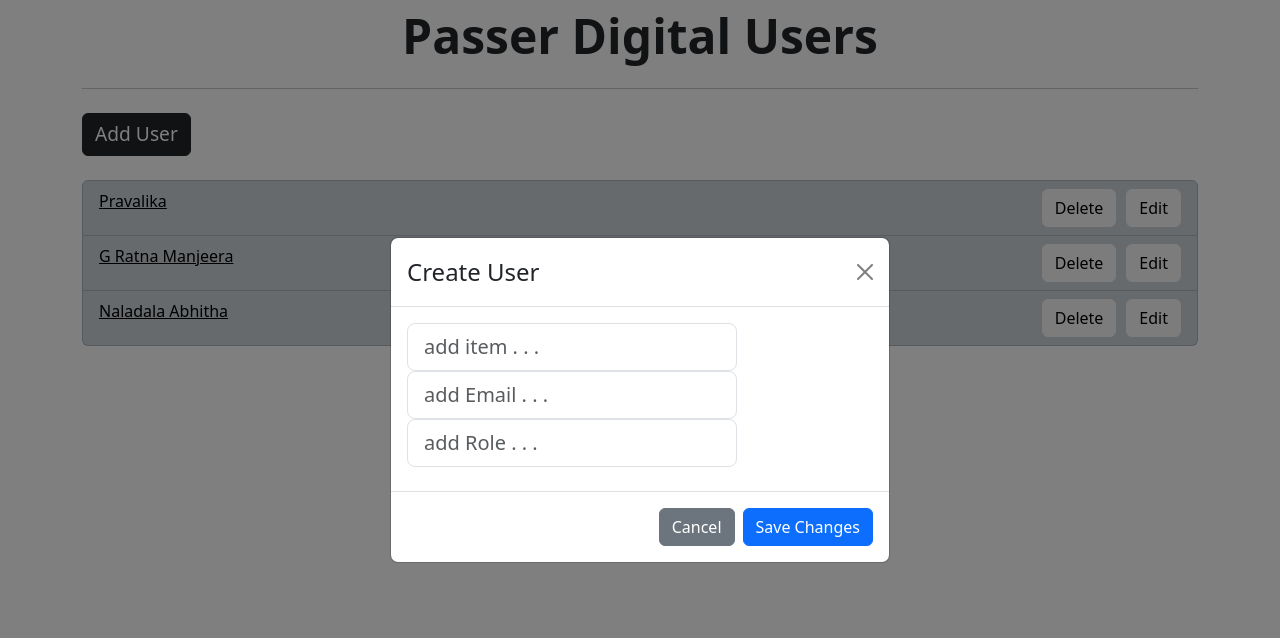
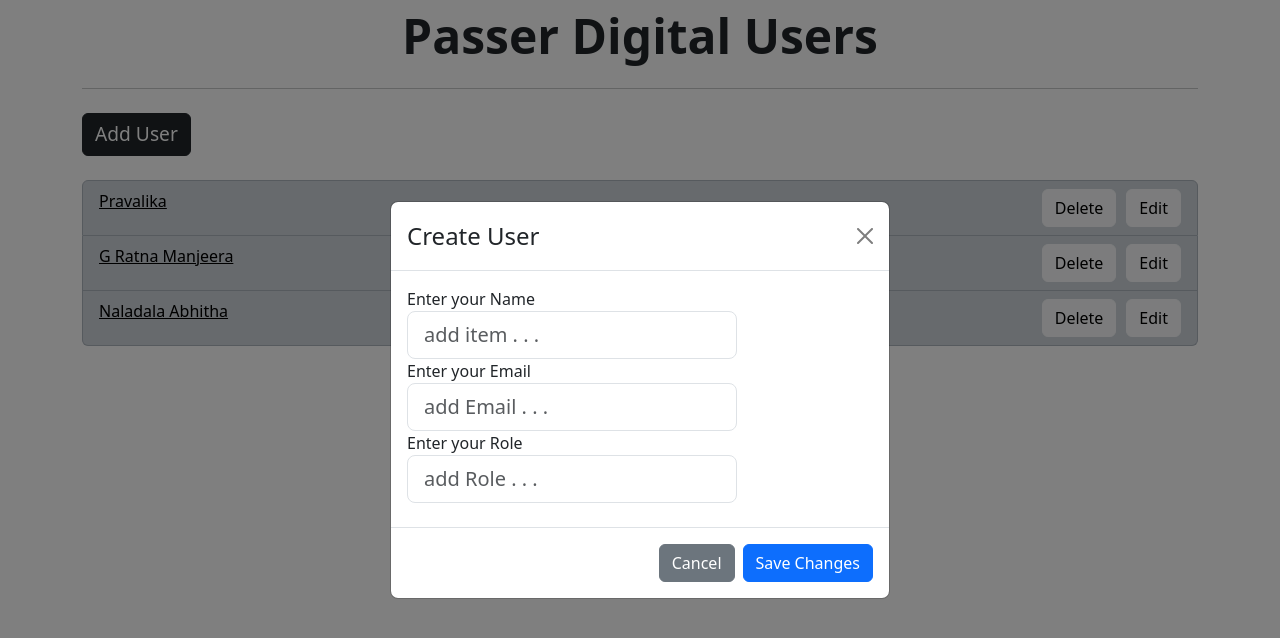
Before and after one commit to NagaPramodh/Passer, a React (Create React App) app: page / in a window 1280 px wide. Both pictures are taken after a click on the button "Add User". Shown: the top 638 px of the page. Built offline with nearby package versions, Linux system fonts and the light colour scheme.

Commit message:
changes made for adding label (Create user)

```diff
--- a/src/App.css
+++ b/src/App.css
@@ -29,3 +29,8 @@
 .add-user {
   font-size: larger;
 }
+
+.label-create-item {
+  font-size: medium;
+  font-style: normal;
+}
--- a/src/components/userList.js
+++ b/src/components/userList.js
@@ -115,6 +115,8 @@ const UserList = ({ propCurrentItems }) => {
             <Modal.Body>
               <InputGroup className="mb-2">
                 <div style={{ display: "flex", flexDirection: "column" }}>
+                  <div>
+                    <div className="label-create-item">Enter your Name</div>
                     <FormControl
                       placeholder="add item . . . "
                       size="lg"
@@ -123,6 +125,9 @@ const UserList = ({ propCurrentItems }) => {
                       aria-label="add something"
                       aria-describedby="basic-addon2"
                     />
+                  </div>
+                  <div>
+                    <div className="label-create-item">Enter your Email</div>
                     <FormControl
                       placeholder="add Email . . . "
                       size="lg"
@@ -131,6 +136,9 @@ const UserList = ({ propCurrentItems }) => {
                       aria-label="add something"
                       aria-describedby="basic-addon2"
                     />
+                  </div>
+                  <div>
+                    <div className="label-create-item">Enter your Role</div>
                     <FormControl
                       placeholder="add Role . . . "
                       size="lg"
@@ -139,6 +147,7 @@ const UserList = ({ propCurrentItems }) => {
                       aria-label="add something"
                       aria-describedby="basic-addon2"
                     />
+                  </div>
                 </div>
                 {!isValidEmail && (
                   <p style={{ color: "red" }}>
```
Lines whose indentation alone changed are shown as unchanged.
